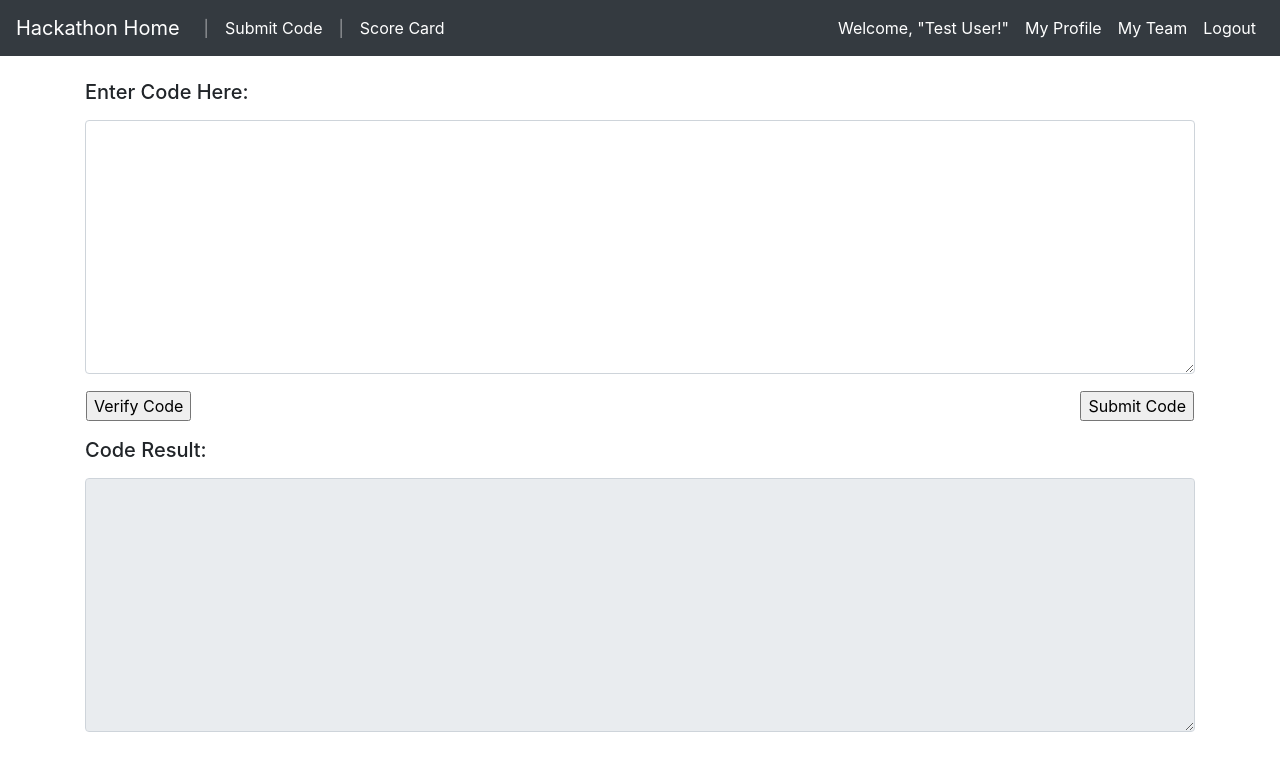
After one commit to martiousteam/python-hackathon-webapp, a Flask app: page /codesubmission/reviewcode/ in a window 1280 px wide. The commit adds this page. Shown: the top 771 px of the page. Run offline with Flask 2, Linux system fonts and the light colour scheme; a user stored in the database is signed in; some libraries are stand-ins or nearby versions.

Commit message:
Added code submission module

```diff
--- a/hackathon/__init__.py
+++ b/hackathon/__init__.py
@@ -21,8 +21,7 @@ login_manager.init_app(app)
 
 @app.route('/')
 def home():
-    # return_message = 'Welcome to the home... <BR>'
-    return render_template('options.html')
+    return render_template('index.html')
 
 
 # -- Import a module / component using its blueprint handler variable (mod_auth)
--- a/hackathon/mod_codesubmission/controllers.py
+++ b/hackathon/mod_codesubmission/controllers.py
@@ -2,6 +2,31 @@
 
 
 from flask import request, render_template,  redirect, url_for, Blueprint
+from flask_login import login_required
 
-from hackathon import db, app, login_manager
+from hackathon.mod_codesubmission.forms import CodeForm, ResultForm
+from hackathon.mod_codesubmission.exec_untrusted import exec_untrusted
+
+from hackathon import db, app
+
 mod_codesubmission = Blueprint('codesubmission', __name__, url_prefix='/codesubmission')
+
+
+@mod_codesubmission.route('/reviewcode/', methods=['GET', 'POST'])
+@login_required
+def reviewcode():
+    code_form = CodeForm(request.form)
+    result_form = ResultForm(request.form)
+
+    app.logger.info(request.method)
+    # app.logger.info(app.config['SQLALCHEMY_DATABASE_URI'])
+
+    if request.method == 'POST' and code_form.validate() and code_form.code_verify.data:
+        code_str = code_form.code_text.data
+        result_text = exec_untrusted(code_str)
+        result_form.result_text.data = result_text
+
+    if request.method == 'POST' and code_form.validate() and code_form.code_submit.data:
+        pass
+
+    return render_template('codesubmission/codereview.html', code_form=code_form, result_form=result_form)
--- a/hackathon/mod_codesubmission/forms.py
+++ b/hackathon/mod_codesubmission/forms.py
@@ -1 +1,21 @@
 # codesubmission/forms.py
+
+from wtforms import Form, TextAreaField, validators, SubmitField
+from wtforms.widgets import TextArea
+
+
+class CodeForm(Form):
+    code_text = TextAreaField('Enter Code Here:', [validators.DataRequired()], widget=TextArea(),
+                              render_kw={'class': 'form-control',
+                                         'rows': 10,
+                                         'style': "font-family:'Monaco'"})
+    code_verify = SubmitField('Verify Code')
+    code_submit = SubmitField('Submit Code')
+
+
+class ResultForm(Form):
+    result_text = TextAreaField('Code Result:', [validators.data_required()],
+                                render_kw={'readonly': True,
+                                           'class': 'form-control',
+                                           'rows': 10,
+                                           'style': "font-family:'Monaco'"})
--- a/hackathon/templates/_navbar.html
+++ b/hackathon/templates/_navbar.html
@@ -1,5 +1,5 @@
 <nav class="navbar navbar-expand-md navbar-dark bg-dark fixed-top">
-  <a class="navbar-brand" href="/">Hackathon Home</a>
+  <a class="navbar-brand" href="{{ url_for('home') }}">Hackathon Home</a>
   <button class="navbar-toggler" type="button" data-toggle="collapse" data-target="#navbarsExampleDefault" aria-controls="navbarsExampleDefault" aria-expanded="false" aria-label="Toggle navigation">
     <span class="navbar-toggler-icon"></span>
   </button>
@@ -10,19 +10,13 @@
         |
       </li>
       <li class="nav-item active">
-        <a class="nav-link" href="/"><i class="fa fa-th-large"></i> Submit Code<span class="sr-only">(current)</span></a>
+        <a class="nav-link" href="{{ url_for('codesubmission.reviewcode') }}"><i class="fa fa-th-large"></i> Submit Code<span class="sr-only">(current)</span></a>
       </li>
       <li class="nav-link inactive">
         |
       </li>
       <li class="nav-item active">
-        <a class="nav-link" href="#"><i class="fa fa-plus-circle"></i> Previous Submissions <Sticker></Sticker></a>
-      </li>
-      <li class="nav-link inactive">
-        |
-      </li>
-      <li class="nav-item active">
-        <a class="nav-link" href="#"><i class="fa fa-minus-circle"></i> Anything Else</a>
+        <a class="nav-link" href="#"><i class="fa fa-minus-circle"></i> Score Card</a>
       </li>
     </ul>
 
--- /dev/null
+++ b/hackathon/templates/codesubmission/codereview.html
@@ -0,0 +1,32 @@
+{% extends 'layout.html' %}
+
+{% block body %}
+    <div class="container">
+        <h5>{{ code_form.code_text.label }}</h5>
+        <form method="POST" action="">
+            <div class="form-group">
+                {{ code_form.code_text }}
+            </div>
+            <div class="form-group">
+            <table width="100%">
+                <tr>
+                    <td>
+                        {{ code_form.code_verify }}
+                    </td>
+                    <td align="right">
+                        {{ code_form.code_submit }}
+                    </td>
+                </tr>
+            </table>
+            </div>
+        </form>
+
+        <h5>{{ result_form.result_text.label }}</h5>
+        <form method="POST" action="">
+            <div class="form-group">
+                {{ result_form.result_text }}
+            </div>
+        </form>
+    </div>
+
+{% endblock %}
```
Also changed, not shown: hackathon/mod_codesubmission/exec_untrusted.py (added, +68 -0 lines), hackathon/mod_codesubmission/stdio.py (added, +16 -0 lines), hackathon/templates/index.html (+25 -27 lines), hackathon/templates/options.html (deleted, +0 -30 lines).
